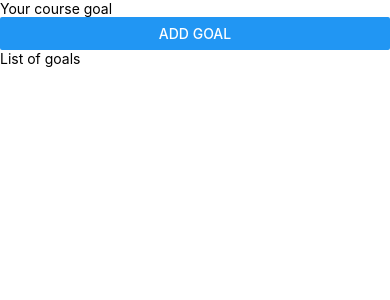
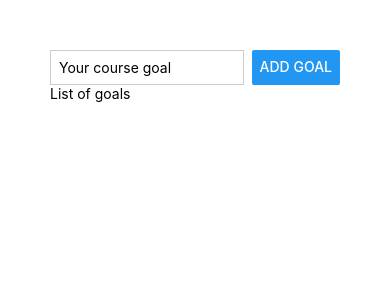
Before and after one commit to kronosGR/ReactNative-GoalsApp-Practice, a React Native app: screen / in a window 390 px wide. Shown: the top 300 px of the page. Built offline with nearby package versions, Linux system fonts and the light colour scheme.

Commit message:
added style to input and container

```diff
--- a/App.js
+++ b/App.js
@@ -2,9 +2,9 @@
 
 export default function App() {
   return (
-    <View>
-      <View>
-        <TextInput placeholder='Your course goal' />
+    <View style={styles.appContainer}>
+      <View style={styles.inputContainer}>
+        <TextInput placeholder='Your course goal' style={styles.textInput} />
         <Button title='Add Goal' />
       </View>
       <View>
@@ -14,4 +14,19 @@
   );
 }
 
-const styles = StyleSheet.create({});
+const styles = StyleSheet.create({
+  appContainer: {
+    padding: 50,
+  },
+  inputContainer: {
+    flexDirection: 'row',
+    justifyContent: 'space-between',
+  },
+  textInput: {
+    borderWidth: 1,
+    borderColor: '#cccccc',
+    marginRight: 8,
+    width: '80%',
+    padding: 8,
+  },
+});
```
